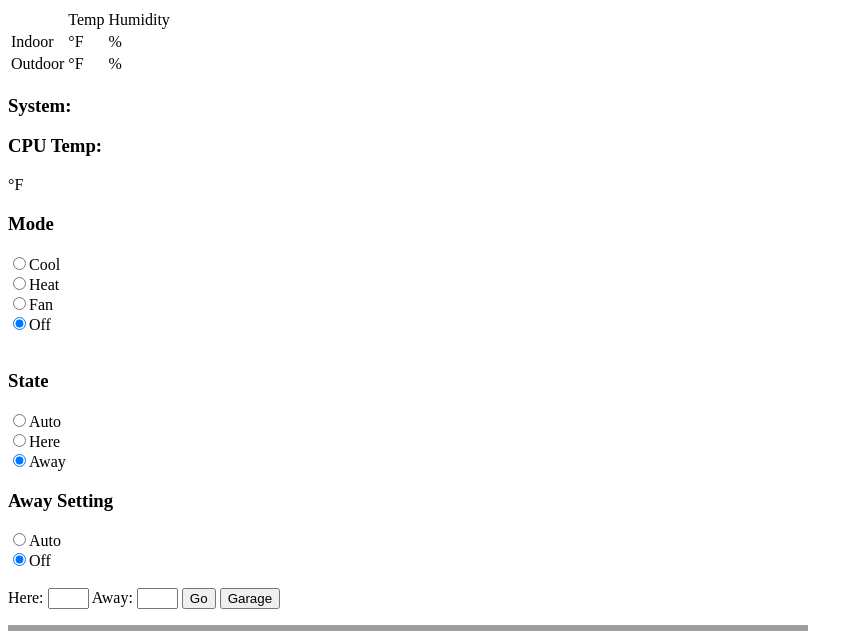
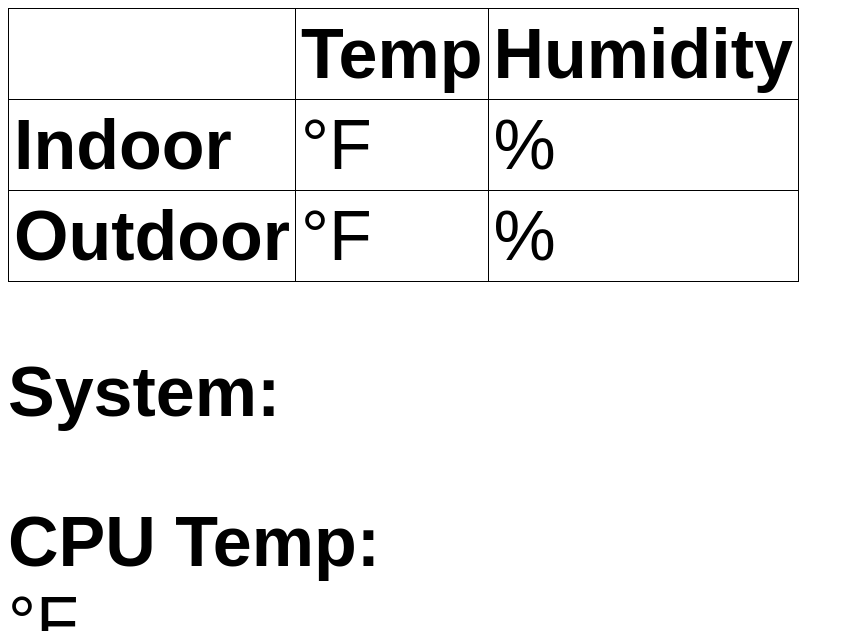
Before and after one commit to mdarty/thermostat, a Flask app: template templates/index.html in a window 1280 px wide. Shown: the top 631 px of the page, without its empty margins (0-854 px from the left). Run offline with Flask 2, Linux system fonts and the light colour scheme; the template is opened without the code that fills it, so the values that code supplies are empty; parts of the project's set-up code (start-up, migrations or seed data) failed here and were passed over; some libraries are stand-ins or nearby versions; grey boxes are pictures that could not be loaded.

Commit message:
Included CSS to make thing pretty

```diff
--- a/templates/base.html
+++ b/templates/base.html
@@ -1,5 +1,7 @@
+<!DOCTYPE html>
 <html>
   <head>
+    <meta charset="utf-8">
     {% if title %}
     <title>{{title}}</title>
     {% else %}
@@ -9,6 +11,42 @@
     <script type='application/javascript' src="{{url_for('static',filename='fastclick.js')}}"></script>
     <!--<script src="http://ajax.googleapis.com/ajax/libs/jquery/1.9.1/jquery.min.js"></script>-->
     <script src="http://ajax.googleapis.com/ajax/libs/jquery/1.11.0/jquery.min.js"></script>
+    <style type="text/css">
+        body {
+            font-family:Arial, Helvetica, sans-serif;
+            font-size:70px;
+        }
+        table {
+            border-collapse: collapse;
+        }
+        table, th, td {
+            border: 1px solid black;
+        }
+        th, td {
+            text-align:left;
+            padding:5px;
+        }
+        button, input[type="text"], input[type="button"] {
+            font-size:150%;
+            padding:0.2em;
+            margin:0 0 1em 1em;
+        }
+        input[type="text"] {
+            width:4em; /* For Midori */
+        }
+        input[type="radio"] {
+            width:4em; /* Radios don't style well and should be replaced with images via JavaScript. */
+            height:4em;
+        }
+        h3 {
+            margin-bottom:0;
+            font-size:100%;
+        }
+        h3.inline {
+            display:inline;
+            padding:0;
+        }
+    </style>
     {% block head %}{% endblock %}
   </head>
   <body>
--- a/templates/index.html
+++ b/templates/index.html
@@ -81,23 +81,23 @@
 {% block content %}
     <table>
         <tr>
-            <td></td>
-            <td>Temp</td>
-            <td>Humidity</td>
+            <th></th>
+            <th>Temp</th>
+            <th>Humidity</th>
         </tr>
         <tr>
-            <td>Indoor</td>
-            <td><span id="indoorTempDiv"></span>&deg;F</p></td>
-            <td><span id="indoorRHDiv"></span>%</p></td>
+            <th>Indoor</th>
+            <td><span id="indoorTempDiv"></span>&deg;F</td>
+            <td><span id="indoorRHDiv"></span>%</td>
         </tr>
         <tr>
-            <td>Outdoor</td>
-            <td><span id="outdoorTempDiv"></span>&deg;F</p></td>
-            <td><span id="outdoorRHDiv"></span>%</p></td>
+            <th>Outdoor</th>
+            <td><span id="outdoorTempDiv"></span>&deg;F</td>
+            <td><span id="outdoorRHDiv"></span>%</td>
         </tr>
     </table>
-    <p><h3>System:</h3><span id="run_AC"></span></p>
-    <p><h3>CPU Temp:</h3><span id="cpu_temp"></span>&deg;F</p>
+    <h3>System:</h3><span id="run_AC"></span>
+    <h3>CPU Temp:</h3><span id="cpu_temp"></span>&deg;F
     <form action="/index" method="POST" >
         <h3>Mode</h3>
         {% if mode == "cool" %}
@@ -145,10 +145,10 @@
             <input type="radio" name="set_away" value="off" checked>Off<br>
         {% endif %}
         <br>
-        Here: <input type="text" name="set_temp" size=2 value="{{set_temp}}"/>
-        Away: <input type="text" name="set_away_temp" size=2 value="{{set_away_temp}}"/>
+        <h3 class="inline">Here:</h3> <input type="text" name="set_temp" size=2 value="{{set_temp}}"/>
+        <h3 class="inline">Away:</h3> <input type="text" name="set_away_temp" size=2 value="{{set_away_temp}}"/>
         <button type="submit" name="submit" value="temp">Go</button>
         <button type="submit" name="submit" value="Garage">Garage</button>
     </form>
-    <img src="/get_image" height="600" width="800">
+    <img src="/get_image" height="600" width="800" alt="camera">
 {% endblock %}
```
